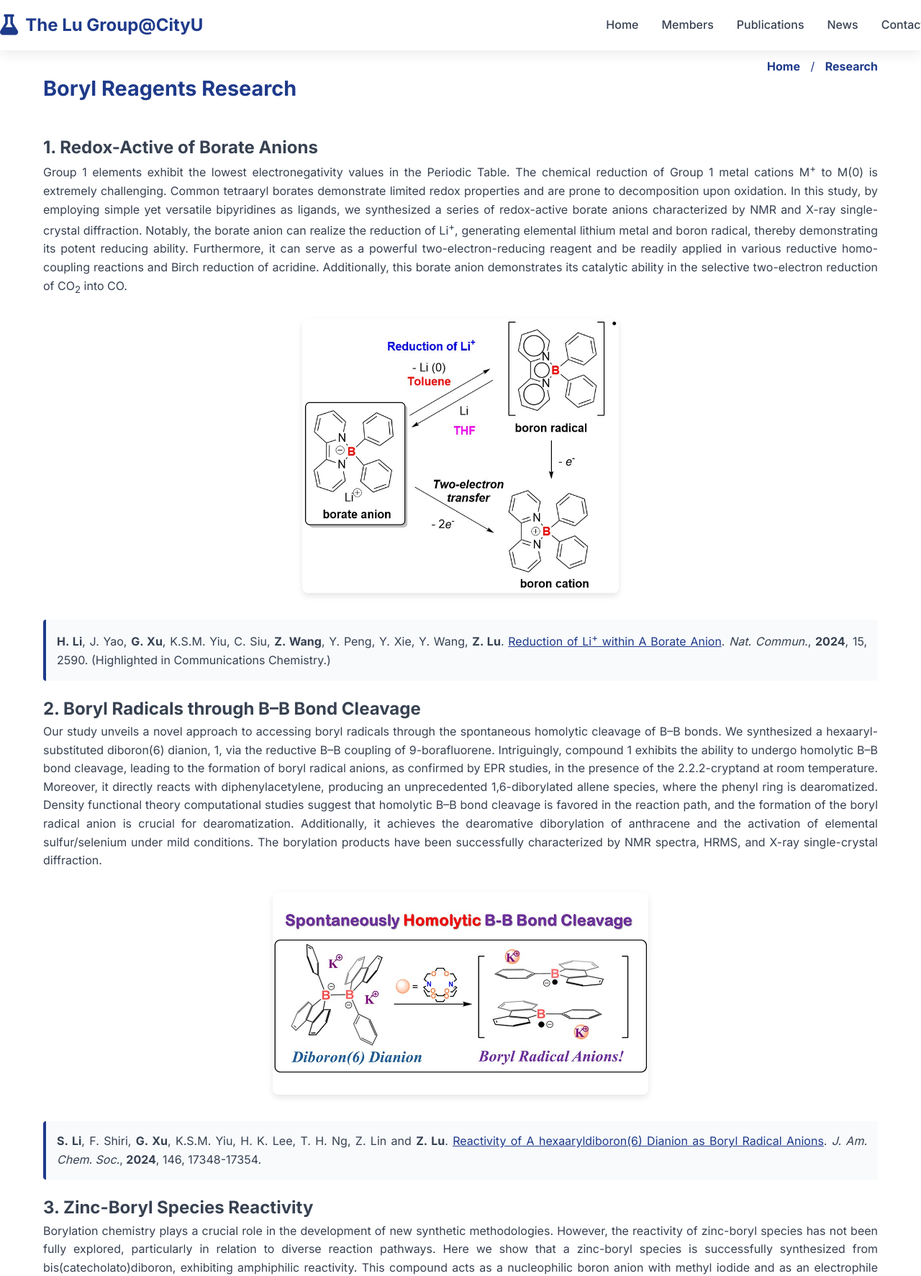
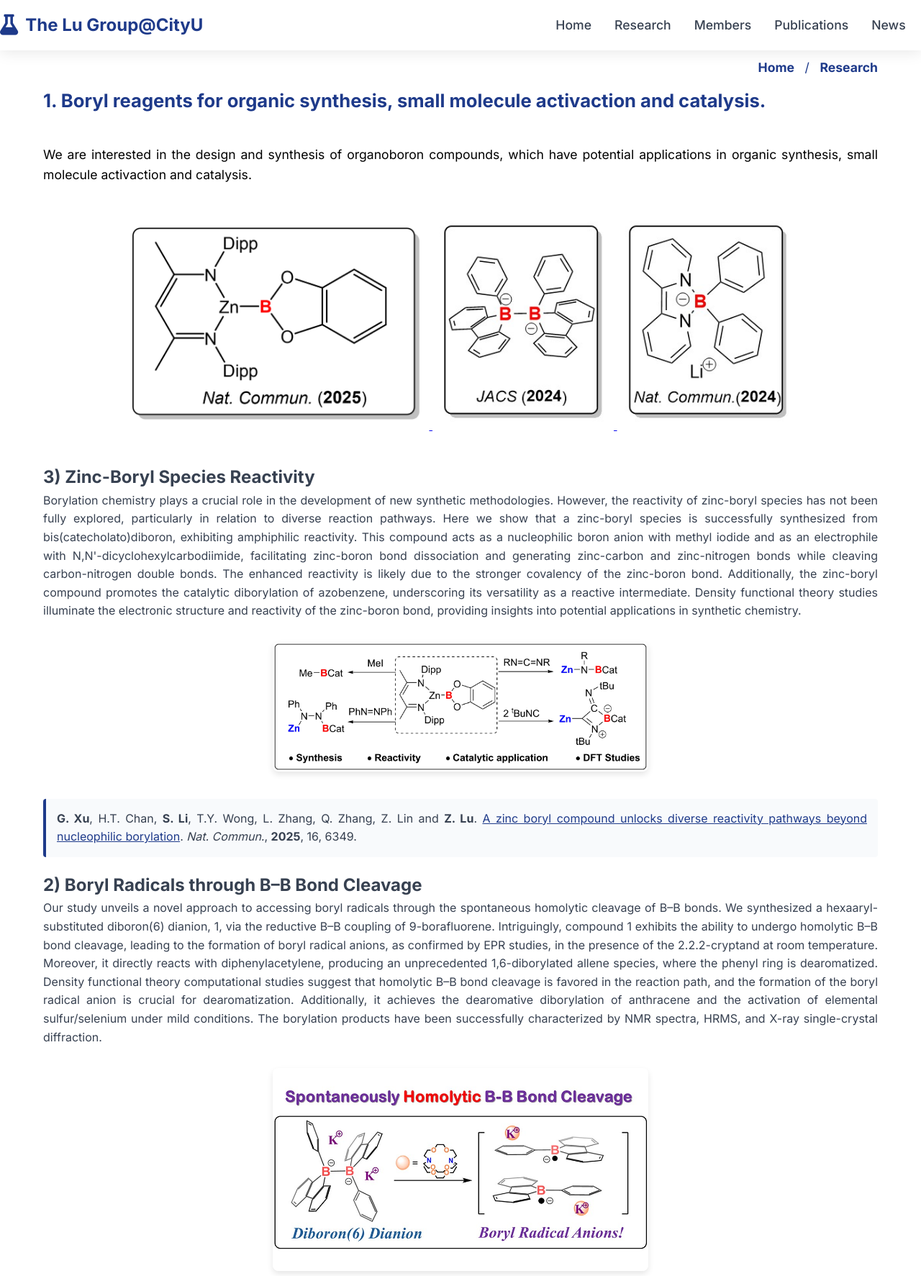
Before and after one commit to wubq009/zhenpinlu, a plain HTML site: page boryl-research.html in a window 1280 px wide. Shown: the top 1773 px of the page at 72% size. Drawn offline with Linux system fonts and the light colour scheme.

Commit message:
Add files via upload

```diff
--- a/boryl-research.html
+++ b/boryl-research.html
@@ -9,6 +9,14 @@
     <link rel="stylesheet" href="styles.css">
     <link href="https://cdnjs.cloudflare.com/ajax/libs/font-awesome/6.0.0/css/all.min.css" rel="stylesheet">
     <link href="https://fonts.googleapis.com/css2?family=Inter:wght@300;400;500;600;700&display=swap" rel="stylesheet">
+    <style>
+        .nav-link {
+            font-size: 1.1rem !important;
+        }
+        .nav-menu {
+            margin-left: 490px !important;
+        }
+    </style>
 </head>
 <body>
     <!-- Navigation Bar -->
@@ -19,13 +27,8 @@
                 <span>The Lu Group@CityU</span>
             </div>
             <ul class="nav-menu">
-                <li class="dropdown">
-                    <a href="index.html#home" class="nav-link">Home</a>
-                    <ul class="dropdown-menu">
-                        <li><a href="index.html#about">Introduction</a></li>
-                        <li><a href="boryl-research.html">Research</a></li>
-                    </ul>
-                </li>
+                <li><a href="index.html#home" class="nav-link">Home</a></li>
+                <li><a href="boryl-research.html" class="nav-link">Research</a></li>
                 <li><a href="team.html" class="nav-link">Members</a></li>
                 <li><a href="publications.html" class="nav-link">Publications</a></li>
                 <li><a href="news.html" class="nav-link">News</a></li>
@@ -41,48 +44,68 @@
 
     <!-- Top Navigation Links -->
     <div style="position: absolute; top: 80px; right: 60px; z-index: 1000;">
-        <a href="index.html" style="color: #1e3a8a; text-decoration: none; margin-right: 10px; font-weight: bold;">Home</a>
-        <span style="color: #1e3a8a; margin-right: 10px;">/</span>
-        <a href="boryl-research.html" style="color: #1e3a8a; text-decoration: none; font-weight: bold;">Research</a>
+        <a href="index.html" style="color: #1e3a8a; text-decoration: none; margin-right: 10px; font-weight: bold; font-size: 1.1rem;">Home</a>
+        <span style="color: #1e3a8a; margin-right: 10px; font-size: 1.1rem;">/</span>
+        <a href="boryl-research.html" style="color: #1e3a8a; text-decoration: none; font-weight: bold; font-size: 1.1rem;">Research</a>
     </div>
 
     <!-- Main Content -->
-    <section class="research-detail" style="margin-top: 60px; padding: 40px 0;">
+    <section class="research-detail" style="margin-top: 80px; padding: 40px 0;">
         <div class="container">
-            <h1 style="text-align: left; margin-bottom: 40px; color: #1e3a8a; font-size: 1.8rem;">Boryl Reagents Research</h1>
+            <h1 style="text-align: left; margin-bottom: 40px; color: #1e3a8a; font-size: 1.6rem;">1. Boryl reagents for organic synthesis, small molecule activaction and catalysis.</h1>
+
+            <p style="margin-bottom: 40px; text-align: justify; font-size: 1.1rem; line-height: 1.6; color: black;">We are interested in the design and synthesis of organoboron compounds, which have potential applications in organic synthesis, small molecule activaction and catalysis.</p>
+
+            <div style="text-align: center; margin-bottom: 40px;">
+                <a href="#zinc-boryl">
+                    <img src="mols_3.jpg" alt="Zinc-boryl complex structure" style="max-width: 35%; height: auto; margin: 10px; display: inline-block; cursor: pointer;">
+                </a>
+                <a href="#boryl-radicals">
+                    <img src="mols_2.jpg" alt="Chemical structure of a diboron dianion complex" style="max-width: 20%; height: auto; margin: 10px; display: inline-block; cursor: pointer;">
+                </a>
+                <a href="#borate-anions">
+                    <img src="mols_1.jpg" alt="Chemical structure of a negatively charged organoboron complex with lithium counter-ion" style="max-width: 20%; height: auto; margin: 10px; display: inline-block; cursor: pointer;">
+                </a>
+            </div>
 
             <div class="research-content" style="text-align: justify;">
-                <h2>1. Redox-Active of Borate Anions</h2>
-                <p>Group 1 elements exhibit the lowest electronegativity values in the Periodic Table. The chemical reduction of Group 1 metal cations M<sup>+</sup> to M(0) is extremely challenging. Common tetraaryl borates demonstrate limited redox properties and are prone to decomposition upon oxidation. In this study, by employing simple yet versatile bipyridines as ligands, we synthesized a series of redox-active borate anions characterized by NMR and X-ray single-crystal diffraction. Notably, the borate anion can realize the reduction of Li<sup>+</sup>, generating elemental lithium metal and boron radical, thereby demonstrating its potent reducing ability. Furthermore, it can serve as a powerful two-electron-reducing reagent and be readily applied in various reductive homo-coupling reactions and Birch reduction of acridine. Additionally, this borate anion demonstrates its catalytic ability in the selective two-electron reduction of CO<sub>2</sub> into CO.</p>
+                <h2 id="zinc-boryl">3) Zinc-Boryl Species Reactivity</h2>
+                <p>Borylation chemistry plays a crucial role in the development of new synthetic methodologies. However, the reactivity of zinc-boryl species has not been fully explored, particularly in relation to diverse reaction pathways. Here we show that a zinc-boryl species is successfully synthesized from bis(catecholato)diboron, exhibiting amphiphilic reactivity. This compound acts as a nucleophilic boron anion with methyl iodide and as an electrophile with N,N'-dicyclohexylcarbodiimide, facilitating zinc-boron bond dissociation and generating zinc-carbon and zinc-nitrogen bonds while cleaving carbon-nitrogen double bonds. The enhanced reactivity is likely due to the stronger covalency of the zinc-boron bond. Additionally, the zinc-boryl compound promotes the catalytic diborylation of azobenzene, underscoring its versatility as a reactive intermediate. Density functional theory studies illuminate the electronic structure and reactivity of the zinc-boron bond, providing insights into potential applications in synthetic chemistry.</p>
 
                 <div style="text-align: center; margin: 30px 0;">
-                    <img src="achv23.jpg" alt="Redox transformations of borate anion showing reduction of Li+ and electron transfer pathways" style="max-width: 38%; height: auto; border-radius: 8px; box-shadow: 0 4px 8px rgba(0,0,0,0.1); width: 100%;">
+                    <a href="#zinc-boryl">
+                        <img src="achv30.jpg" alt="Zinc-boryl complex reaction scheme showing synthesis, reactivity with azobenzene, carbodiimide insertion, and isocyanide reactions with DFT studies" style="max-width: 45%; height: auto; border-radius: 8px; box-shadow: 0 4px 8px rgba(0,0,0,0.1); width: 100%;">
+                    </a>
                 </div>
 
                 <p style="margin: 20px 0; padding: 15px; background: #f8fafc; border-left: 4px solid #1e3a8a; border-radius: 4px;">
-                    <strong>H. Li</strong>, J. Yao, <strong>G. Xu</strong>, K.S.M. Yiu, C. Siu, <strong>Z. Wang</strong>, Y. Peng, Y. Xie, Y. Wang, <strong>Z. Lu</strong>. <a href="https://www.nature.com/articles/s41467-024-46948-8#Ack1" target="_blank" style="color: #1e3a8a; text-decoration: underline;">Reduction of Li<sup>+</sup> within A Borate Anion</a>. <em>Nat. Commun.</em>, <strong>2024</strong>, 15, 2590. (Highlighted in Communications Chemistry.)
+                    <strong>G. Xu</strong>, H.T. Chan, <strong>S. Li</strong>, T.Y. Wong, L. Zhang, Q. Zhang, Z. Lin and <strong>Z. Lu</strong>. <a href="https://www.nature.com/articles/s41467-025-61062-z" target="_blank" style="color: #1e3a8a; text-decoration: underline;">A zinc boryl compound unlocks diverse reactivity pathways beyond nucleophilic borylation</a>. <em>Nat. Commun.</em>, <strong>2025</strong>, 16, 6349.
                 </p>
 
-                <h2>2. Boryl Radicals through B–B Bond Cleavage</h2>
+                <h2 id="boryl-radicals">2) Boryl Radicals through B–B Bond Cleavage</h2>
                 <p>Our study unveils a novel approach to accessing boryl radicals through the spontaneous homolytic cleavage of B–B bonds. We synthesized a hexaaryl-substituted diboron(6) dianion, 1, via the reductive B–B coupling of 9-borafluorene. Intriguingly, compound 1 exhibits the ability to undergo homolytic B–B bond cleavage, leading to the formation of boryl radical anions, as confirmed by EPR studies, in the presence of the 2.2.2-cryptand at room temperature. Moreover, it directly reacts with diphenylacetylene, producing an unprecedented 1,6-diborylated allene species, where the phenyl ring is dearomatized. Density functional theory computational studies suggest that homolytic B–B bond cleavage is favored in the reaction path, and the formation of the boryl radical anion is crucial for dearomatization. Additionally, it achieves the dearomative diborylation of anthracene and the activation of elemental sulfur/selenium under mild conditions. The borylation products have been successfully characterized by NMR spectra, HRMS, and X-ray single-crystal diffraction.</p>
 
                 <div style="text-align: center; margin: 30px 0;">
-                    <img src="achv25.jpg" alt="Spontaneously Homolytic B-B Bond Cleavage reaction scheme" style="max-width: 45%; height: auto; border-radius: 8px; box-shadow: 0 4px 8px rgba(0,0,0,0.1); width: 100%;">
+                    <a href="#boryl-radicals">
+                        <img src="achv25.jpg" alt="Spontaneously Homolytic B-B Bond Cleavage reaction scheme" style="max-width: 45%; height: auto; border-radius: 8px; box-shadow: 0 4px 8px rgba(0,0,0,0.1); width: 100%;">
+                    </a>
                 </div>
 
                 <p style="margin: 20px 0; padding: 15px; background: #f8fafc; border-left: 4px solid #1e3a8a; border-radius: 4px;">
                     <strong>S. Li</strong>, F. Shiri, <strong>G. Xu</strong>, K.S.M. Yiu, H. K. Lee, T. H. Ng, Z. Lin and <strong>Z. Lu</strong>. <a href="https://pubs.acs.org/doi/full/10.1021/jacs.4c04253" target="_blank" style="color: #1e3a8a; text-decoration: underline;">Reactivity of A hexaaryldiboron(6) Dianion as Boryl Radical Anions</a>. <em>J. Am. Chem. Soc.</em>, <strong>2024</strong>, 146, 17348-17354.
                 </p>
 
-                <h2>3. Zinc-Boryl Species Reactivity</h2>
-                <p>Borylation chemistry plays a crucial role in the development of new synthetic methodologies. However, the reactivity of zinc-boryl species has not been fully explored, particularly in relation to diverse reaction pathways. Here we show that a zinc-boryl species is successfully synthesized from bis(catecholato)diboron, exhibiting amphiphilic reactivity. This compound acts as a nucleophilic boron anion with methyl iodide and as an electrophile with N,N'-dicyclohexylcarbodiimide, facilitating zinc-boron bond dissociation and generating zinc-carbon and zinc-nitrogen bonds while cleaving carbon-nitrogen double bonds. The enhanced reactivity is likely due to the stronger covalency of the zinc-boron bond. Additionally, the zinc-boryl compound promotes the catalytic diborylation of azobenzene, underscoring its versatility as a reactive intermediate. Density functional theory studies illuminate the electronic structure and reactivity of the zinc-boron bond, providing insights into potential applications in synthetic chemistry.</p>
+                <h2 id="borate-anions">1) Redox-Active of Borate Anions</h2>
+                <p>Group 1 elements exhibit the lowest electronegativity values in the Periodic Table. The chemical reduction of Group 1 metal cations M<sup>+</sup> to M(0) is extremely challenging. Common tetraaryl borates demonstrate limited redox properties and are prone to decomposition upon oxidation. In this study, by employing simple yet versatile bipyridines as ligands, we synthesized a series of redox-active borate anions characterized by NMR and X-ray single-crystal diffraction. Notably, the borate anion can realize the reduction of Li<sup>+</sup>, generating elemental lithium metal and boron radical, thereby demonstrating its potent reducing ability. Furthermore, it can serve as a powerful two-electron-reducing reagent and be readily applied in various reductive homo-coupling reactions and Birch reduction of acridine. Additionally, this borate anion demonstrates its catalytic ability in the selective two-electron reduction of CO<sub>2</sub> into CO.</p>
 
                 <div style="text-align: center; margin: 30px 0;">
-                    <img src="achv30.jpg" alt="Zinc-boryl complex reaction scheme showing synthesis, reactivity with azobenzene, carbodiimide insertion, and isocyanide reactions with DFT studies" style="max-width: 45%; height: auto; border-radius: 8px; box-shadow: 0 4px 8px rgba(0,0,0,0.1); width: 100%;">
+                    <a href="#borate-anions">
+                        <img src="achv23.jpg" alt="Redox transformations of borate anion showing reduction of Li+ and electron transfer pathways" style="max-width: 38%; height: auto; border-radius: 8px; box-shadow: 0 4px 8px rgba(0,0,0,0.1); width: 100%;">
+                    </a>
                 </div>
 
                 <p style="margin: 20px 0; padding: 15px; background: #f8fafc; border-left: 4px solid #1e3a8a; border-radius: 4px;">
-                    <strong>G. Xu</strong>, H.T. Chan, <strong>S. Li</strong>, T.Y. Wong, L. Zhang, Q. Zhang, Z. Lin and <strong>Z. Lu</strong>. <a href="https://www.nature.com/articles/s41467-025-61062-z" target="_blank" style="color: #1e3a8a; text-decoration: underline;">A zinc boryl compound unlocks diverse reactivity pathways beyond nucleophilic borylation</a>. <em>Nat. Commun.</em>, <strong>2025</strong>, 16, 6349.
+                    <strong>H. Li</strong>, J. Yao, <strong>G. Xu</strong>, K.S.M. Yiu, C. Siu, <strong>Z. Wang</strong>, Y. Peng, Y. Xie, Y. Wang, <strong>Z. Lu</strong>. <a href="https://www.nature.com/articles/s41467-024-46948-8#Ack1" target="_blank" style="color: #1e3a8a; text-decoration: underline;">Reduction of Li<sup>+</sup> within A Borate Anion</a>. <em>Nat. Commun.</em>, <strong>2024</strong>, 15, 2590. (Highlighted in Communications Chemistry.)
                 </p>
             </div>
 
--- a/styles.css
+++ b/styles.css
@@ -59,7 +59,7 @@ body {
     display: flex;
     list-style: none;
     gap: 2rem;
-    margin-left: 560px;
+    margin-left: 455px;
 }
 
 .nav-link {
```
Also changed, not shown: academic-events.html (+2 -7 lines), announcements.html (+2 -7 lines), contact.html (+2 -7 lines), index.html (+19 -23 lines), life-in-the-lab.html (+2 -7 lines), news.html (+2 -7 lines), publications.html (+2 -7 lines), team.html (+2 -7 lines).
